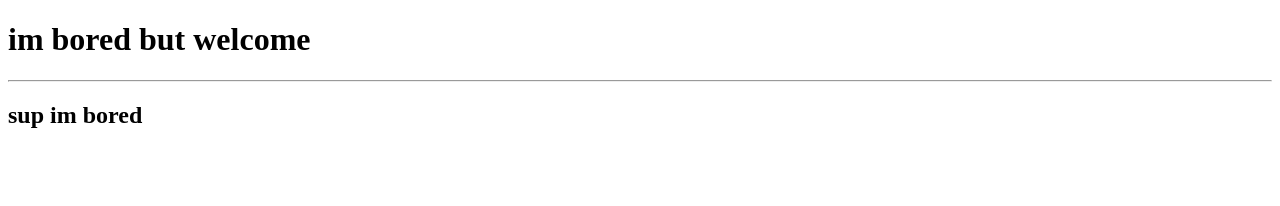
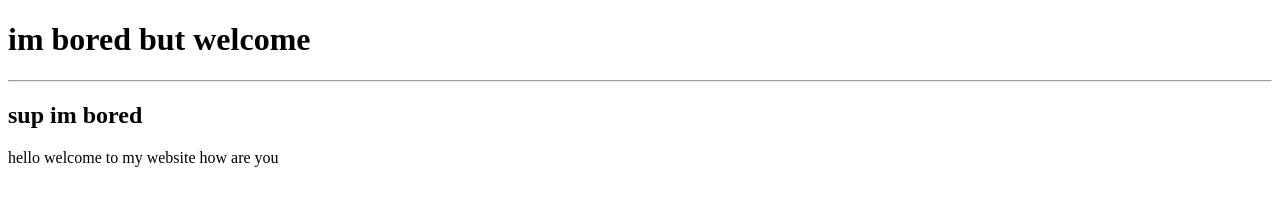
Before and after one commit to dorian17052011/mywebsite-, a plain HTML site: page index.html in a window 1280 px wide. Drawn offline with Linux system fonts and the light colour scheme.

Commit message:
more text

```diff
--- a/index.html
+++ b/index.html
@@ -20,7 +20,9 @@ some random guy his website
     <h2>
     sup im bored
     </h2>
-
+    <p>
+    hello welcome to my website how are you
+    </p>
 
     </body>
 
```
